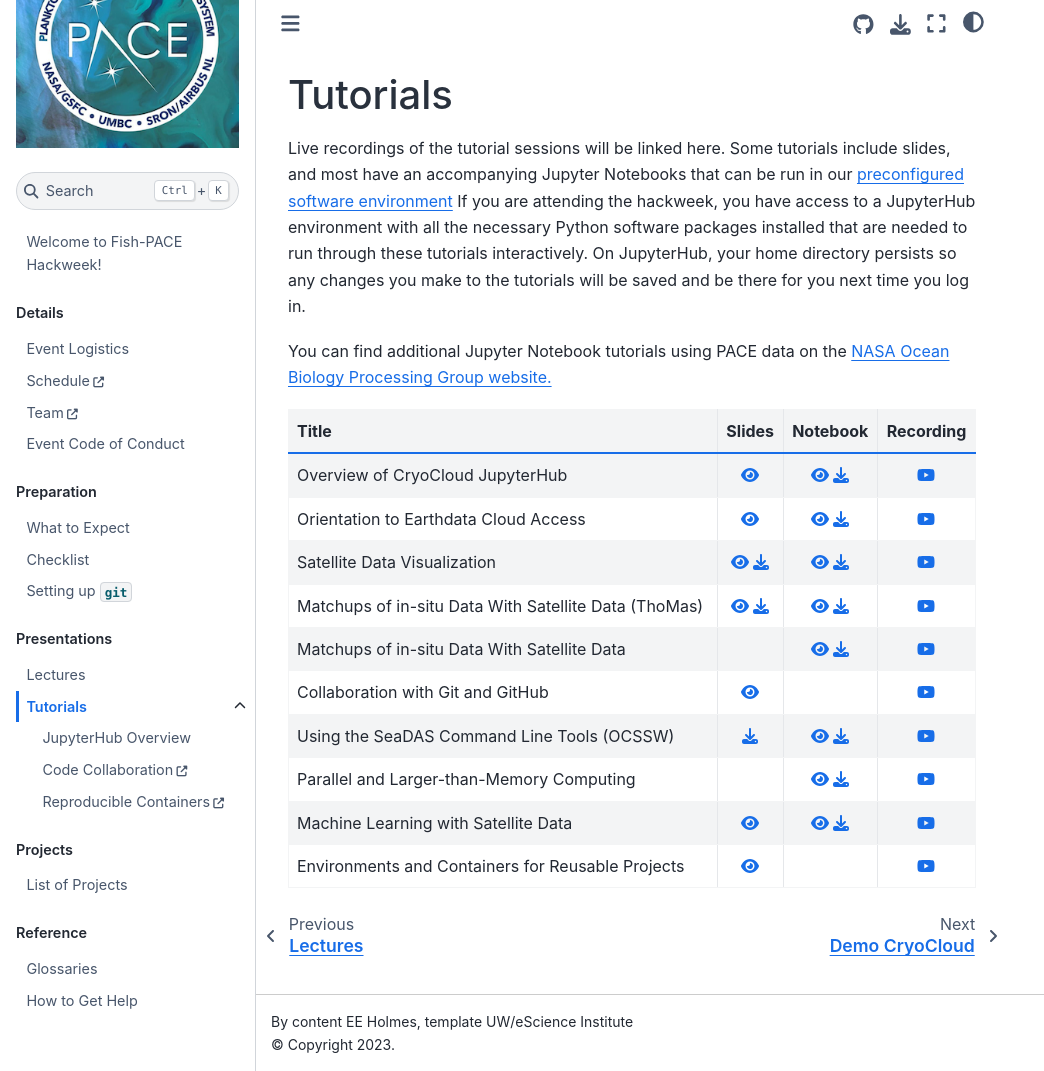
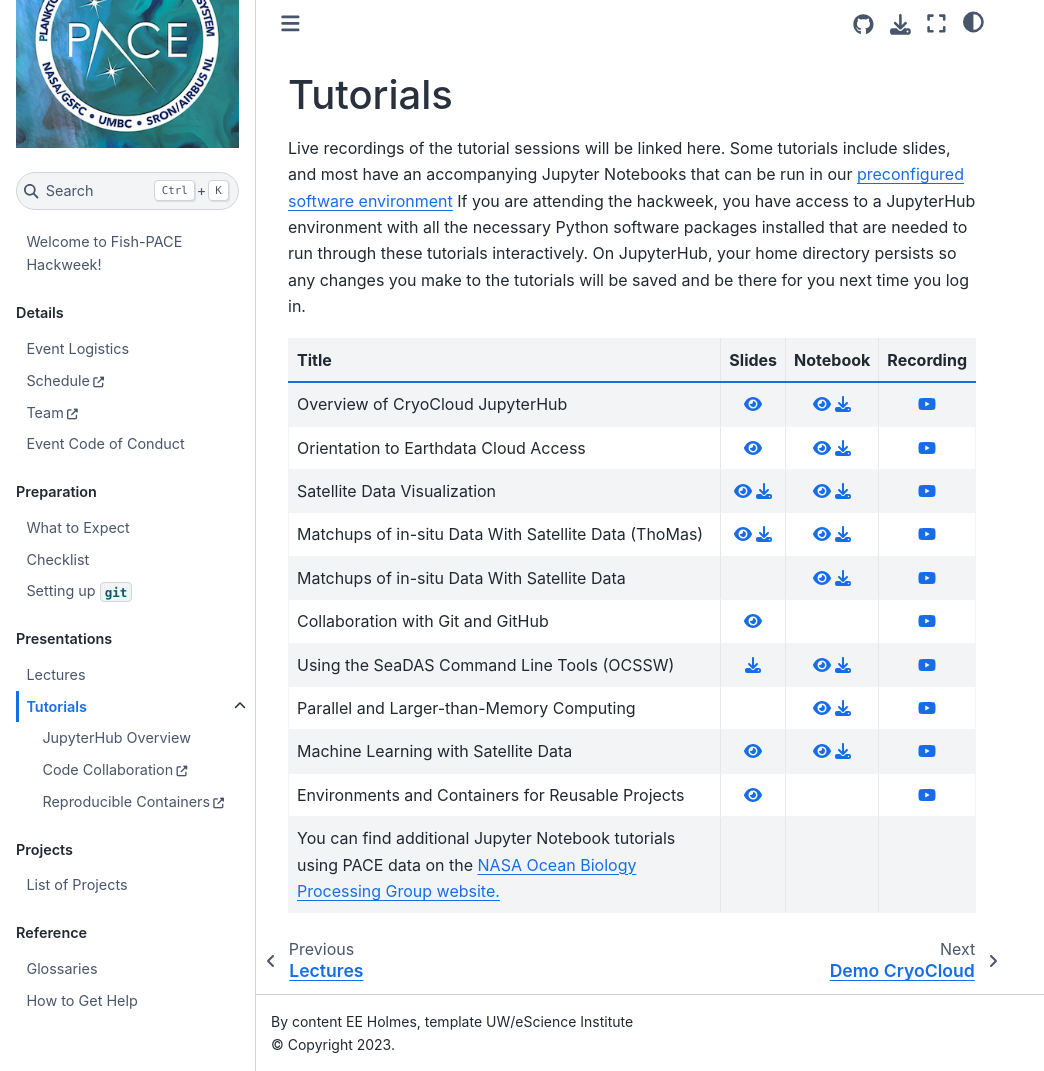
Before and after one commit to fish-pace/hackweek-2025, a Jupyter Book: the page built from book/presentations/tutorials.md, in a window 1280 px wide and 1071 px high. Shown: the whole window, without its empty margins (0-1044 px from the left). Built offline with Jupyter Book 1.0.4 settings and Sphinx 7.4.7 and the Sphinx Book theme 1.1.4, drawn with Linux system fonts in a browser that asks for light colours; pages that are not in the unit, such as notebooks, are missing from menus; part of the change alters nothing that is shown.

```diff
--- a/book/presentations/tutorials.md
+++ b/book/presentations/tutorials.md
@@ -8,8 +8,6 @@ with all the necessary Python software packages installed that are needed to run
 through these tutorials interactively. On JupyterHub, your home directory persists
 so any changes you make to the tutorials will be saved and be there for you next
 time you log in.
-
-You can find additional Jupyter Notebook tutorials using PACE data on the [NASA Ocean Biology Processing Group website.](https://oceancolor.gsfc.nasa.gov/resources/docs/tutorials/)
 
 | Title | Slides | Notebook | Recording |
 | :---- | :----: | :------: | :-------: |
@@ -23,6 +21,9 @@ You can find additional Jupyter Notebook tutorials using PACE data on the [NASA
 | Parallel and Larger-than-Memory Computing         |                                              | [{fas}`eye;sd-text-primary`][da-nb] [{fas}`download;sd-text-primary`][da-dl] | [{fab}`youtube;sd-text-primary`][da-vid] |
 | Machine Learning with Satellite Data              | [{fas}`eye;sd-text-primary`][ml-slides-view] | [{fas}`eye;sd-text-primary`][ml-nb] [{fas}`download;sd-text-primary`][ml-dl] | [{fab}`youtube;sd-text-primary`][ml-vid] |
 | Environments and Containers for Reusable Projects | [{fas}`eye;sd-text-primary`][re-slides-view] |                                                                              | [{fab}`youtube;sd-text-primary`][re-vid] |
+You can find additional Jupyter Notebook tutorials using PACE data on the [NASA Ocean Biology Processing Group website.](https://oceancolor.gsfc.nasa.gov/resources/docs/tutorials/)
+
+
 
 
 [cc-slides]: https://docs.google.com/presentation/d/1MnXo091TBBWtxjcyiixCbSG7GIy10g5MMmfGW3EwTfE/present?slide=id.p1
```
